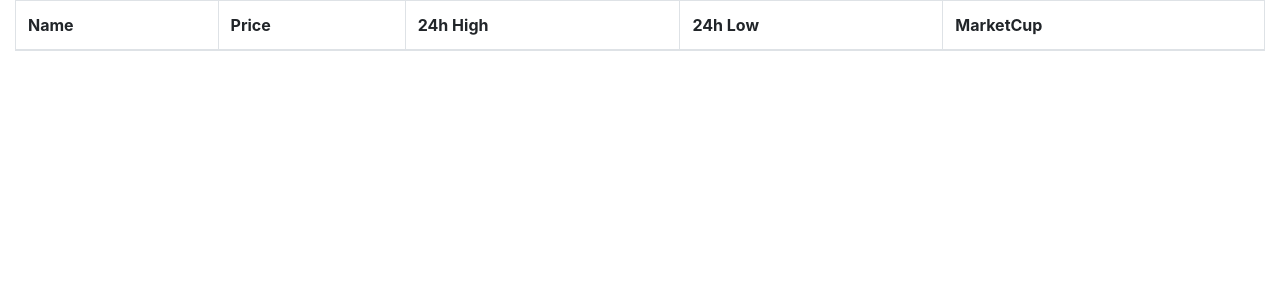
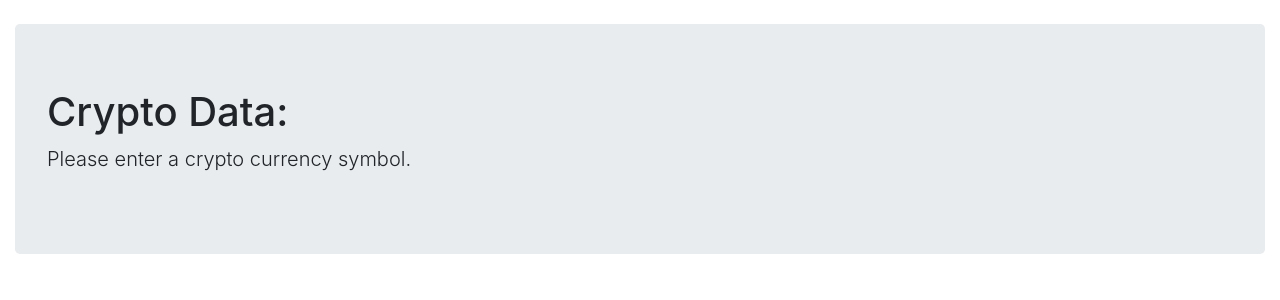
Before and after one commit to dpolyak/crypto_project, a Django app: page /prices/ in a window 1280 px wide. Shown: the part 56-356 px from the top of the page. Run offline with Django 3.2, Linux system fonts and the light colour scheme; lists and menus that the app fills with data are empty; some libraries are stand-ins or nearby versions.

Commit message:
23,24.
q

```diff
--- a/cripto/templates/prices.html
+++ b/cripto/templates/prices.html
@@ -1,7 +1,28 @@
 {% extends 'base.html' %}
 
 {% block content %}
+
+{% if notfound %}
+	{% comment "not fournd" %}
+	{%  endcomment %}
+	<!--  Welcome block -->
+	<br/>
+	<div class="jumbotron">
+	  <h1 class="display-8">Crypto Data:</h1>
+	  <p class="lead">Please enter a crypto currency symbol.</p>
+	</div>
+{% else %}
+	{% if price_data.Response %}
+		{% comment "Sorry, this symbol dosen't exist, please try again ..." %}
+		{%  endcomment %}
+		<br/>
+		<div class="jumbotron">
+		  <h1 class="display-8">Crypto Data:</h1>
+		  <p class="lead">Sorry, this symbol dosen't exist, please try again ...</p>
+		</div>
+	{% else %}
 		<!-- Full Prices Block -->
+		<br/>
 		<table class="table table-striped table-bordered table-hover">
 		  <thead>
 		    <tr>
@@ -24,6 +45,8 @@
 		    {% endfor %}
 		  </tbody>
 		</table>
+	{% endif %}
+{%  endif %}
 
 {% comment "Debuging block" %}
 	{{ quote }}<br/>
--- a/cripto/views.py
+++ b/cripto/views.py
@@ -26,4 +26,5 @@ def prices(request):
 
 		return render(request, 'prices.html', {'quote':quote, 'price_data':price_full_api})
 	else:
-		return render(request, 'prices.html', { })
+		notfound = "Enter a crypto currency symbol into the form above ..."
+		return render(request, 'prices.html', {"notfound": notfound})
```
Lines whose indentation alone changed are shown as unchanged.
